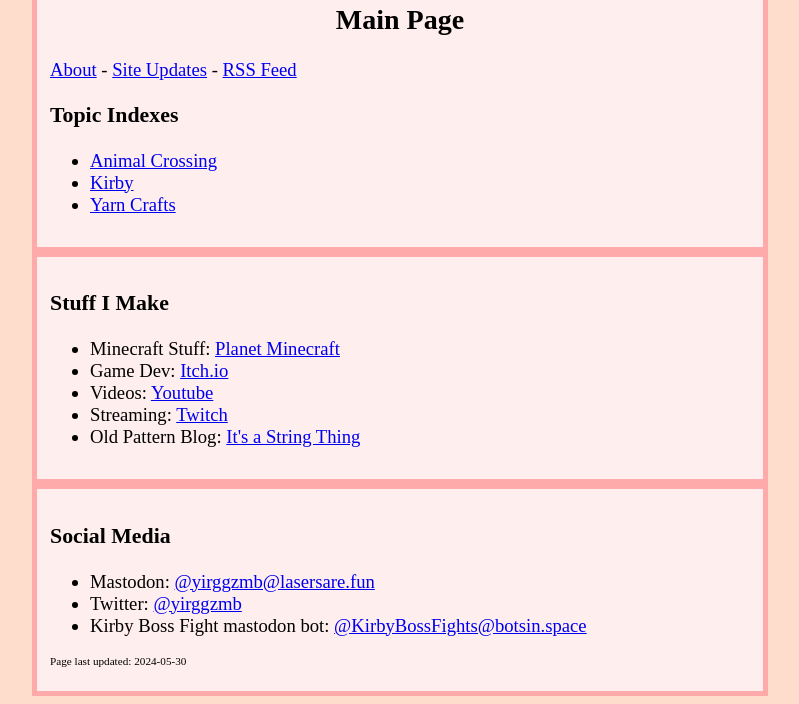
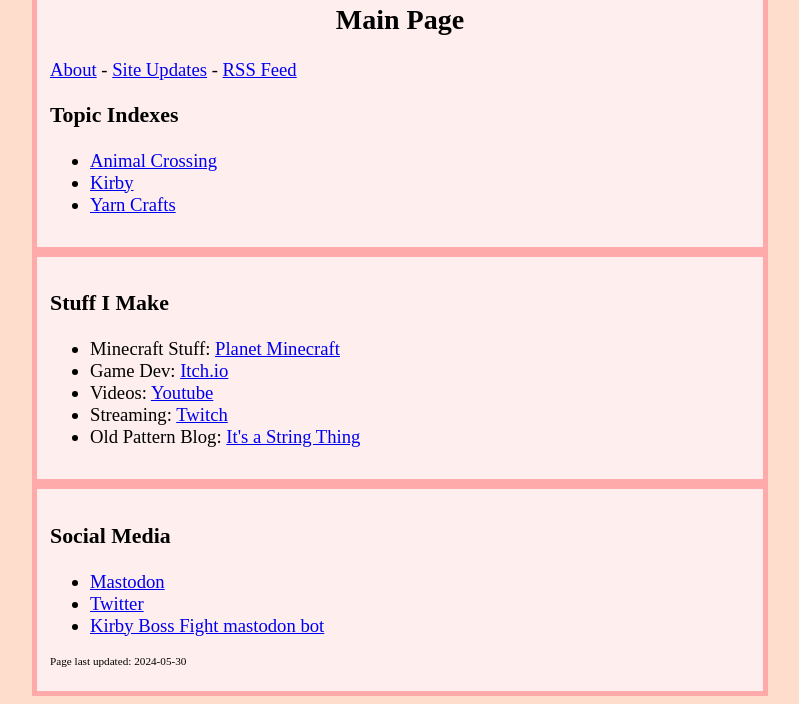
Before and after one commit to Yirggzmb/yirggzmb.github.io, a plain HTML site: page index.html in a window 1280 px wide. Shown: the part 115-819 px from the top of the page, without its empty margins (240-1039 px from the left). Drawn offline with Linux system fonts and the light colour scheme.

Commit message:
Update index.html
just changed the socials links for mastodon "verification" lol

```diff
--- a/index.html
+++ b/index.html
@@ -37,9 +37,9 @@
 	   <div class="text">
 			<h3>Social Media</h3>
 			<ul>
-				<li>Mastodon: <a href="https://lasersare.fun/@yirggzmb">@yirggzmb@lasersare.fun</a></li>
-				<li>Twitter: <a href="https://twitter.com/Yirggzmb">@yirggzmb</a></li>
-				<li>Kirby Boss Fight mastodon bot: <a href="https://botsin.space/@KirbyBossFights">@KirbyBossFights@botsin.space </a></li>
+				<li><a rel="me" href="https://lasersare.fun/@yirggzmb">Mastodon</a></li>
+				<li><a href="https://twitter.com/Yirggzmb">Twitter</a></li>
+				<li><a href="https://botsin.space/@KirbyBossFights">Kirby Boss Fight mastodon bot</a></li>
 			</ul>
 	<p class="footer">Page last updated: 2024-05-30</p>
 	   </div>
```
